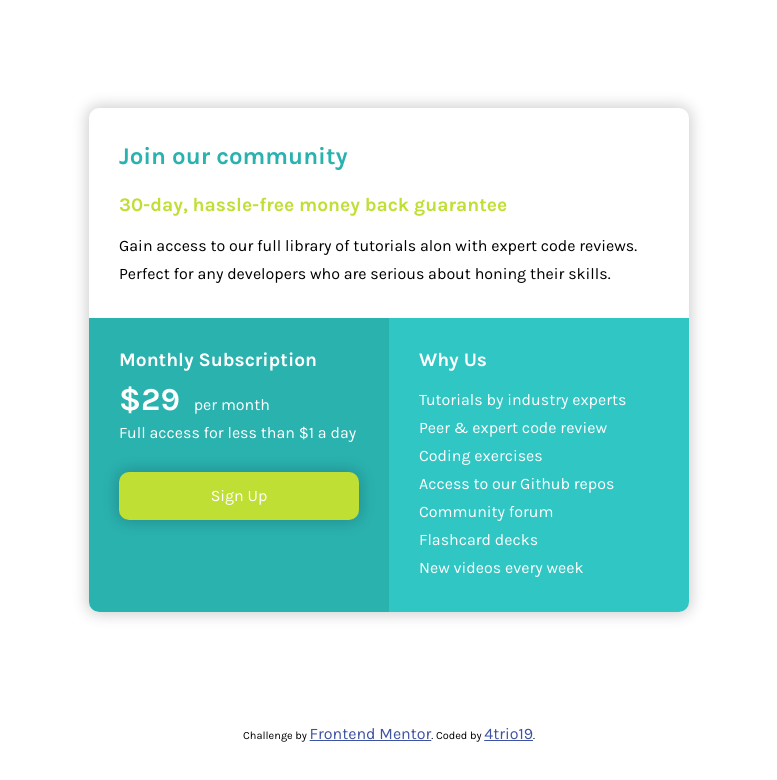
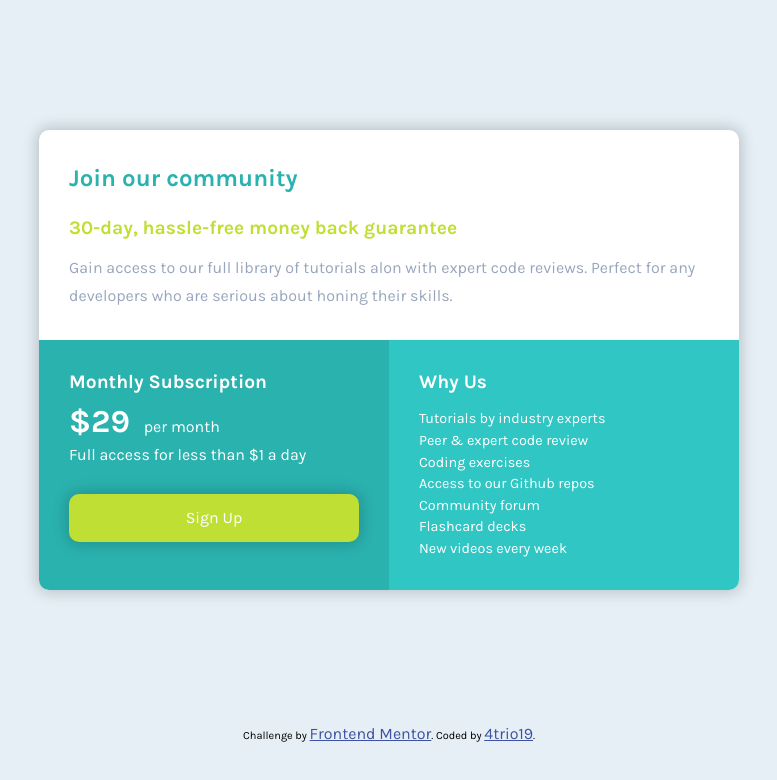
Before and after one commit to 4trio19/singlepricegridcomponent, a plain HTML site: page index.html in a window 1280 px wide. Shown: the whole page, without its empty margins (251-1028 px from the left). Drawn offline with Linux system fonts and the light colour scheme.

Commit message:
few minor style updates

```diff
--- a/css/style.css
+++ b/css/style.css
@@ -16,6 +16,9 @@
   font-family: 'Karla', Verdana, Arial;
   list-style: none;
 }
+body {
+  background-color: var(--neutral1);
+}
 h1, h2, .blowup {
   font-weight: 700;
   margin-right: 10px;
@@ -31,6 +34,15 @@ h2 {
   font-size: 1.2em;
   line-height: 1.2em;
   margin-bottom: 0.8em;
+}
+
+.card li {
+  font-size: 0.9em;
+  line-height: 1.5em;
+}
+
+.lighttext {
+  color: var(--neutral2);
 }
 
 .byline {
@@ -56,6 +68,7 @@ h2 {
   grid-template-columns: 1fr;
   grid-template-rows: 1fr auto 1fr;
   border-radius: 10px;
+  background-color: #ffffff;
   overflow: hidden;
   -webkit-box-shadow: 0px 0px 15px 2px rgba(0,0,0,0.20);
 box-shadow: 0px 0px 15px 2px rgba(0,0,0,0.20);
@@ -91,7 +104,7 @@ box-shadow: 0px 0px 15px 2px rgba(0,0,0,0.20);
 
 @media screen and (min-width: 640px) {
   .main-container {
-    max-width: 600px;
+    max-width: 700px;
     margin-top: 0;
   }
   .cards {
--- a/index.html
+++ b/index.html
@@ -21,7 +21,7 @@
     <div class="card-headline card">
       <h1>Join our community</h1>
       <h2 class="byline">30-day, hassle-free money back guarantee</h2>
-      <p>Gain access to our full library of tutorials alon with expert code reviews.  Perfect for any developers who are serious about honing their skills.</p>
+      <p class="lighttext">Gain access to our full library of tutorials alon with expert code reviews.  Perfect for any developers who are serious about honing their skills.</p>
     </div>
     <div class="card-cta card">
       <h2>Monthly Subscription</h2>
```
